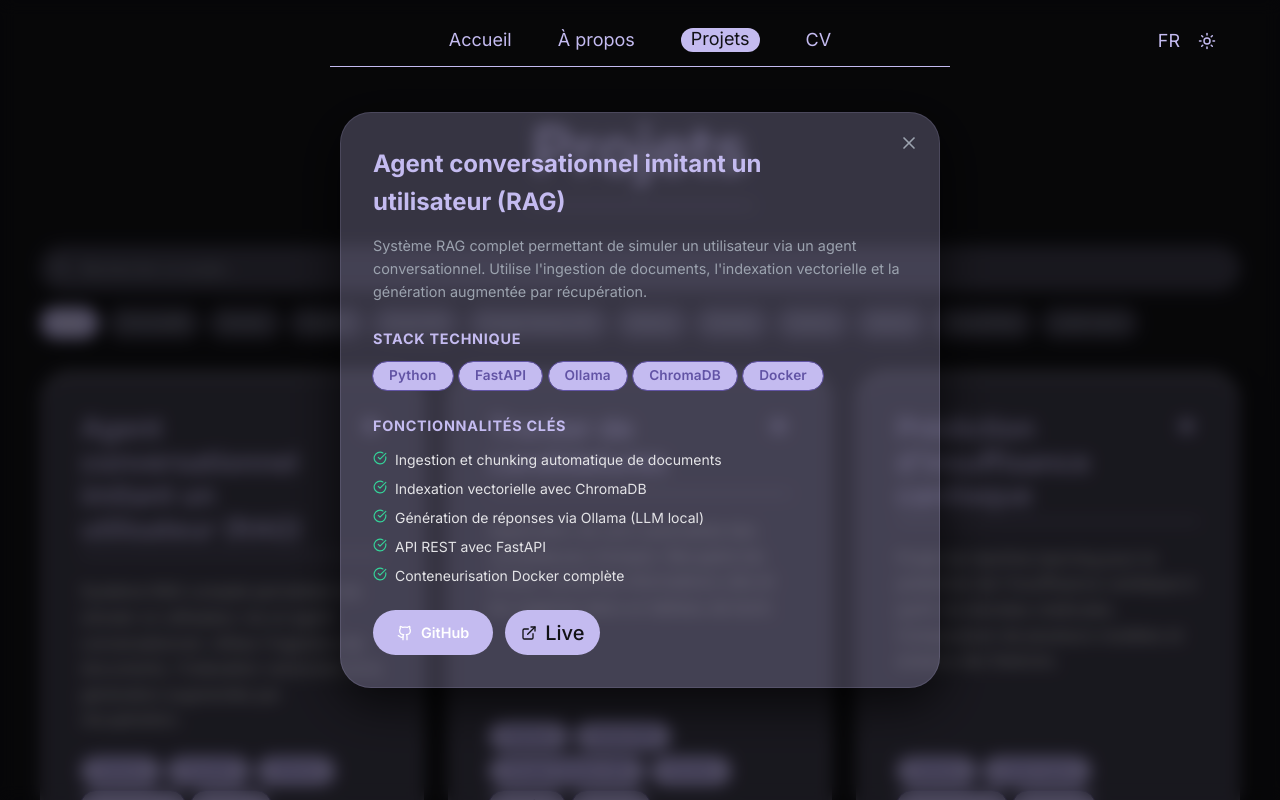
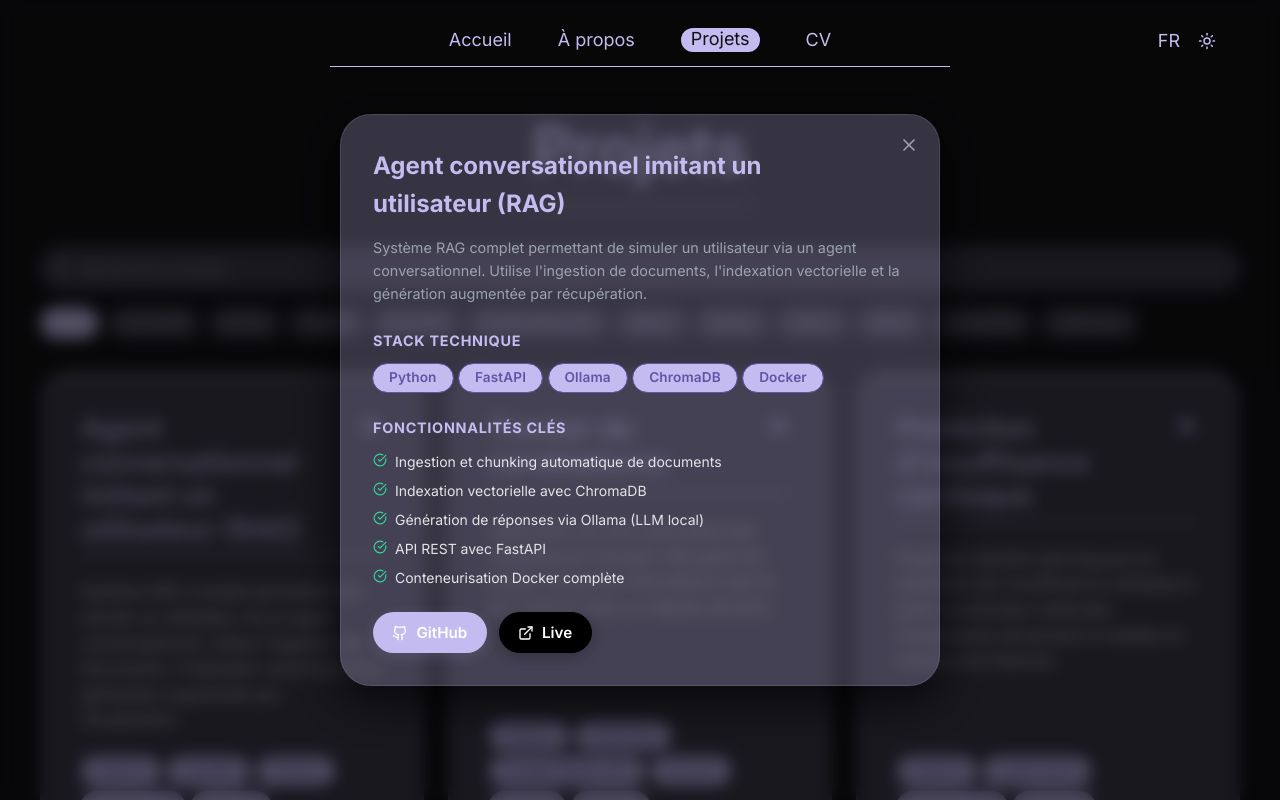
Before and after one commit to Sanjouk/data-science-portfolio, a React (Vite) app: page /projects in a window 1280 px wide. Both pictures are taken after a click on the button 232 px from the left and 633 px from the top of the page. Shown: the top 800 px of the page. Built offline with nearby package versions, Linux system fonts and the light colour scheme.

Commit message:
fix: fixed buttons style in pop-up window

```diff
--- a/src/components/ProjectModal.jsx
+++ b/src/components/ProjectModal.jsx
@@ -58,7 +58,7 @@ export default function ProjectModal({ project, onClose }) {
               href={project.github}
               target="_blank"
               rel="noopener noreferrer"
-              className="btn btn--primary"
+              className="modal-action-btn modal-action-btn--github"
             >
               <Github size={16} /> GitHub
             </a>
@@ -66,7 +66,7 @@ export default function ProjectModal({ project, onClose }) {
               href={project.live}
               target="_blank"
               rel="noopener noreferrer"
-              className="btn btn--outline"
+              className="modal-action-btn modal-action-btn--live"
             >
               <ExternalLink size={16} /> Live
             </a>
--- a/src/styles/components.css
+++ b/src/styles/components.css
@@ -341,4 +341,44 @@
   display: flex;
   gap: 0.75rem;
   margin-top: 1.5rem;
+  flex-wrap: wrap;
 }
+
+.modal-action-btn {
+  display: inline-flex;
+  align-items: center;
+  gap: 0.5rem;
+  padding: 0.72rem 1.15rem;
+  border-radius: 999px;
+  font-size: 0.95rem;
+  font-weight: 600;
+  line-height: 1;
+  border: 1px solid transparent;
+  text-decoration: none;
+  transition: transform 0.2s ease, box-shadow 0.2s ease, opacity 0.2s ease, background 0.2s ease;
+}
+
+.modal-action-btn:hover {
+  transform: translateY(-1px);
+}
+
+.modal-action-btn--github {
+  background: var(--accent);
+  color: #fff;
+  box-shadow: 0 4px 14px var(--accent-glow);
+}
+
+.modal-action-btn--github:hover {
+  background: var(--accent-hover);
+}
+
+.modal-action-btn--live {
+  background: #000;
+  color: #fff;
+  border-color: #000;
+  box-shadow: 0 4px 14px rgba(0, 0, 0, 0.22);
+}
+
+.modal-action-btn--live:hover {
+  opacity: 0.9;
+}
```
